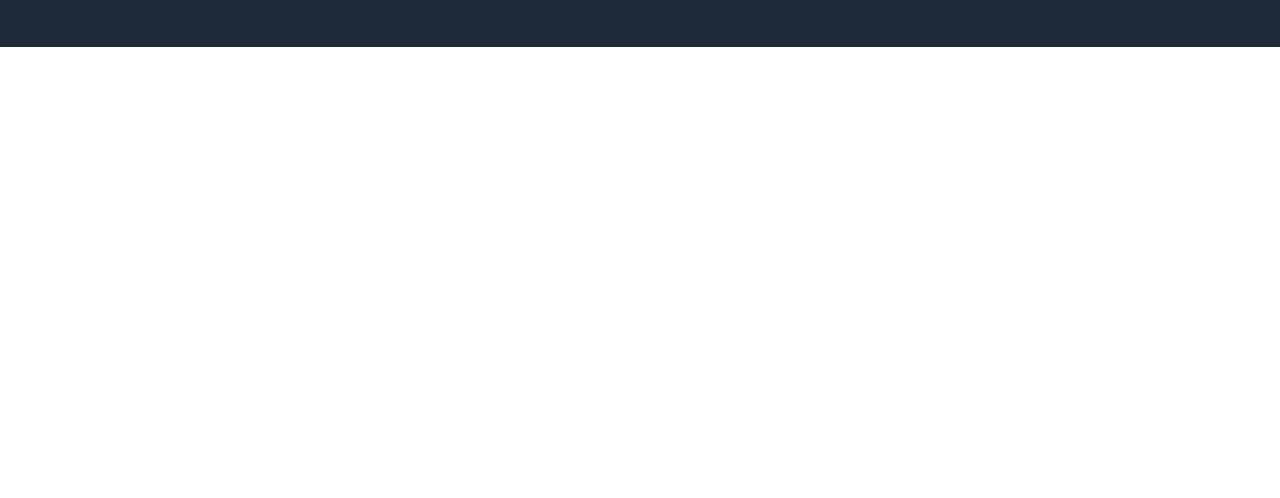
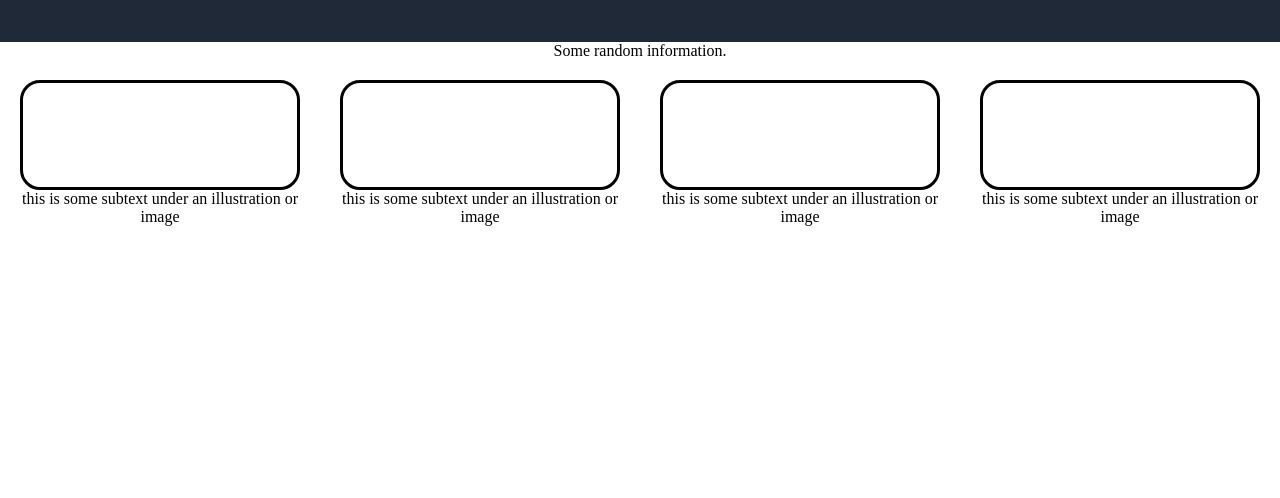
Before and after one commit to TWork1/website-project, a plain HTML site: page odin/landing-page.html in a window 1280 px wide. Shown: the part 302-800 px from the top of the page. Drawn offline with Linux system fonts and the light colour scheme.

Commit message:
add random

```diff
--- a/odin/landing-page.css
+++ b/odin/landing-page.css
@@ -46,7 +46,7 @@ ul{
 .sub-text{
     font: 18px;
     color: #e5e7eb;
-    width: 350px;
+    width: 450px;
 }
 button{
     color: white;
@@ -57,6 +57,7 @@ button{
     padding: 5px auto;
     width: 100px;
     height: 25px;
+    font-weight:bold;
 }
 .image{
     display: flex;
@@ -67,3 +68,25 @@ button{
     height: 200px;
     border-radius: 10px;
 }
+.random{
+    display: flex;
+    justify-content: center;
+    flex-direction: column;
+    align-items: center;
+    text-align: center;
+}
+.ri{
+    border-radius: 20px;
+    border: solid black;
+}
+img{
+    border-radius: 90%;
+    width: 100px;
+}
+.boxes{
+    display: flex;
+
+}
+.box{
+    margin: 20px;
+}
--- a/odin/landing-page.html
+++ b/odin/landing-page.html
@@ -29,6 +29,27 @@
             </div>
             <div class="image"> This is a placeholder for an image</div>
         </div>
+        <div class="random">
+            <div class="rt"> Some random information. </div>
+            <div class="boxes">
+                <div class="box">
+                    <div class="ri"> <img src="images/Solid_white.png"></div>
+                    <div class="it"> this is some subtext under an illustration or image</div>
+                </div>
+                <div class="box">
+                    <div class="ri"> <img src="images/Solid_white.png"></div>
+                    <div class="it"> this is some subtext under an illustration or image</div>
+                </div>
+                <div class="box">
+                    <div class="ri"> <img src="images/Solid_white.png"></div>
+                    <div class="it"> this is some subtext under an illustration or image</div>
+                </div>
+                <div class="box">
+                    <div class="ri"> <img src="images/Solid_white.png"></div>
+                    <div class="it"> this is some subtext under an illustration or image</div>
+                </div>
+            </div>
+        </div>
 
     </div>
 </body>
```
Also changed, not shown: odin/images/Solid_white.png (added).
